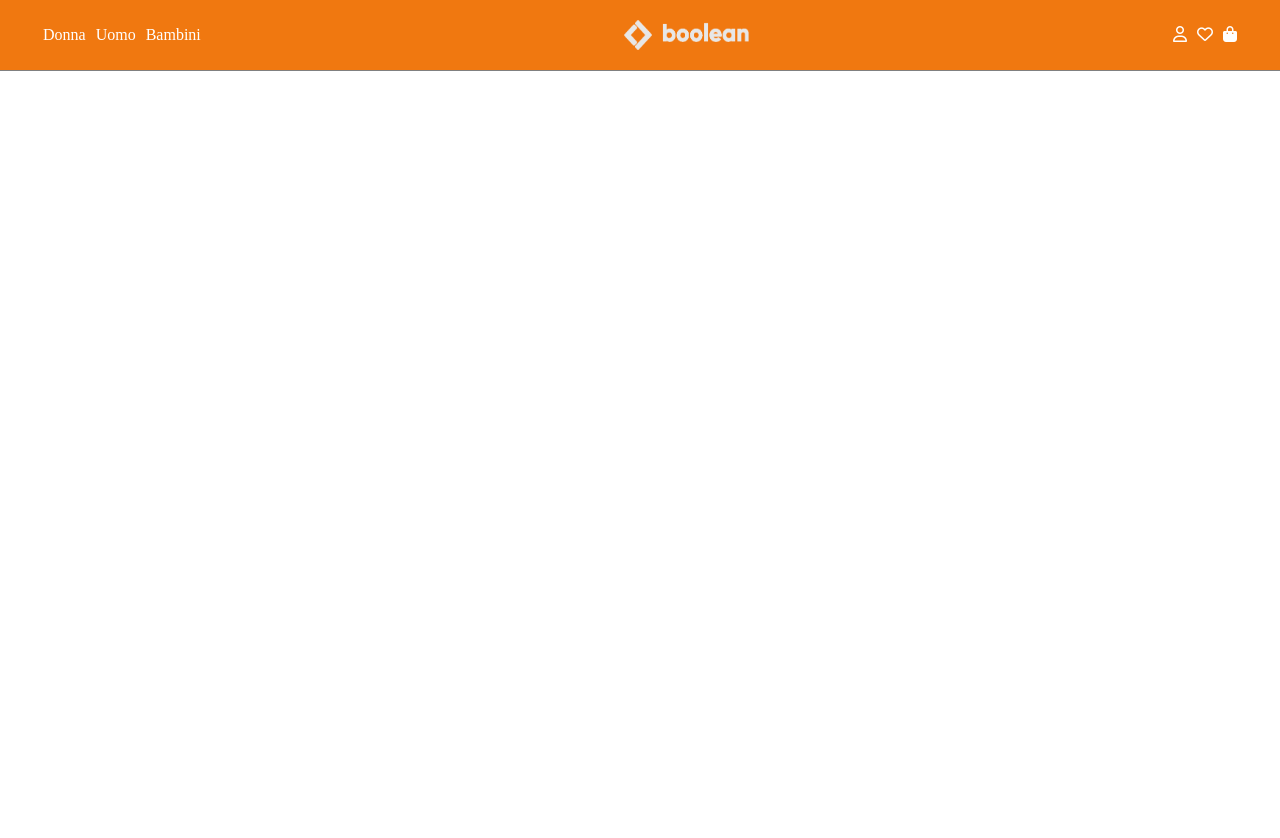
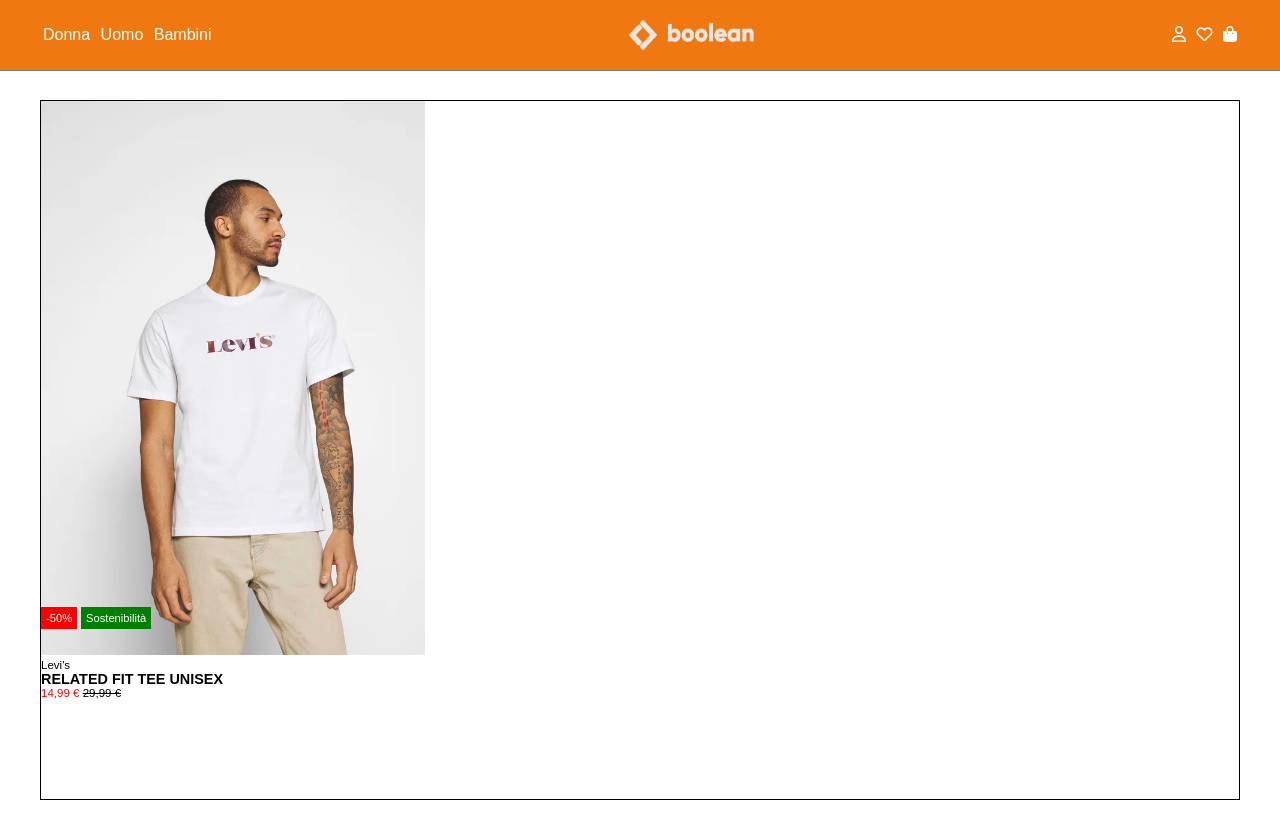
Before and after one commit to VeronicaFontana/html-css-boolando, a plain HTML site: page index.html in a window 1280 px wide. Before the commit the page ends 800 px from the top, so only its background shows below. Drawn offline with Linux system fonts and the light colour scheme.

Commit message:
[ADD] Card structure

```diff
--- a/css/style.css
+++ b/css/style.css
@@ -4,16 +4,21 @@
   box-sizing: border-box;
 }
 
+body{
+  font-family: Arial, Helvetica, sans-serif;
+}
+
 /* HEADER */
 .top{
   background-color: rgb(240, 120, 16);
   position: fixed;
+  top: 0;
   width: 100%;
   box-shadow: 0 1px grey;
   display: flex;
   justify-content: center;
 }
-.top .top-menu{
+.top-menu{
   height: 70px;
   max-width: 1200px;
   width: 98%;
@@ -24,7 +29,7 @@
   align-items: center;
 }
 
-li{
+.top-menu li{
   display: inline-block;
   list-style: none;
   padding: 0 3px;
@@ -34,3 +39,62 @@ li{
   height: 30px;
   width: 125px;
 }
+
+/* MAIN */
+.container{
+  border: 1px solid black;
+  margin: 100px auto;
+  max-width: 1200px;
+  width: 98%;
+  height: 700px;
+  display: flex;
+}
+
+.image-box{
+  position: relative;
+}
+
+.card img{
+  width: 60%;
+}
+
+.discount, .sustain{
+  color: white;
+  position: absolute;
+  padding: 5px;
+  bottom: 30px;
+  font-size: 0.7em;
+}
+
+.discount{
+  background-color: red;
+  left: 0;
+}
+
+.sustain{
+  background-color: green;
+  left: 40px;
+}
+
+.text-box{
+  display: flex;
+  flex-direction: column;
+  font-size: 0.9em;
+}
+
+h4{
+  text-transform: uppercase;
+  font-weight: bold;
+}
+
+.price, .brand{
+  font-size: 0.8em;
+}
+
+.new-price{
+  color: red;
+}
+
+.old-price{
+  text-decoration: line-through;
+}
--- a/index.html
+++ b/index.html
@@ -8,7 +8,7 @@
   <title>Boolando</title>
 </head>
 <body>
-  <head>
+  <header>
     <section class="top">
       <div class="top-menu">
         <ul class="category">
@@ -26,11 +26,37 @@
         </ul>
       </div>
     </section>
-  </head>
+  </header>
 
 
 
-  <main></main>
+  <main>
+    <section class="container">
+      <div class="card">
+        <div class="image-box">
+          <img src="img/1.webp" alt="">
+          <span class="discount">-50%</span>
+          <span class="sustain">Sostenibilità</span>
+        </div>
+        <div class="text-box">
+          <span class="brand">Levi's</span>
+          <h4>Related fit tee unisex</h4>
+          <div class="price">
+            <span class="new-price">14,99 &euro;</span>
+            <span class="old-price">29,99 &euro;</span>
+          </div>
+        </div>
+
+      </div>
+
+
+      <div class="card"></div>
+      <div class="card"></div>
+      <div class="card"></div>
+      <div class="card"></div>
+      <div class="card"></div>
+    </section>
+  </main>
 
 
 
```
